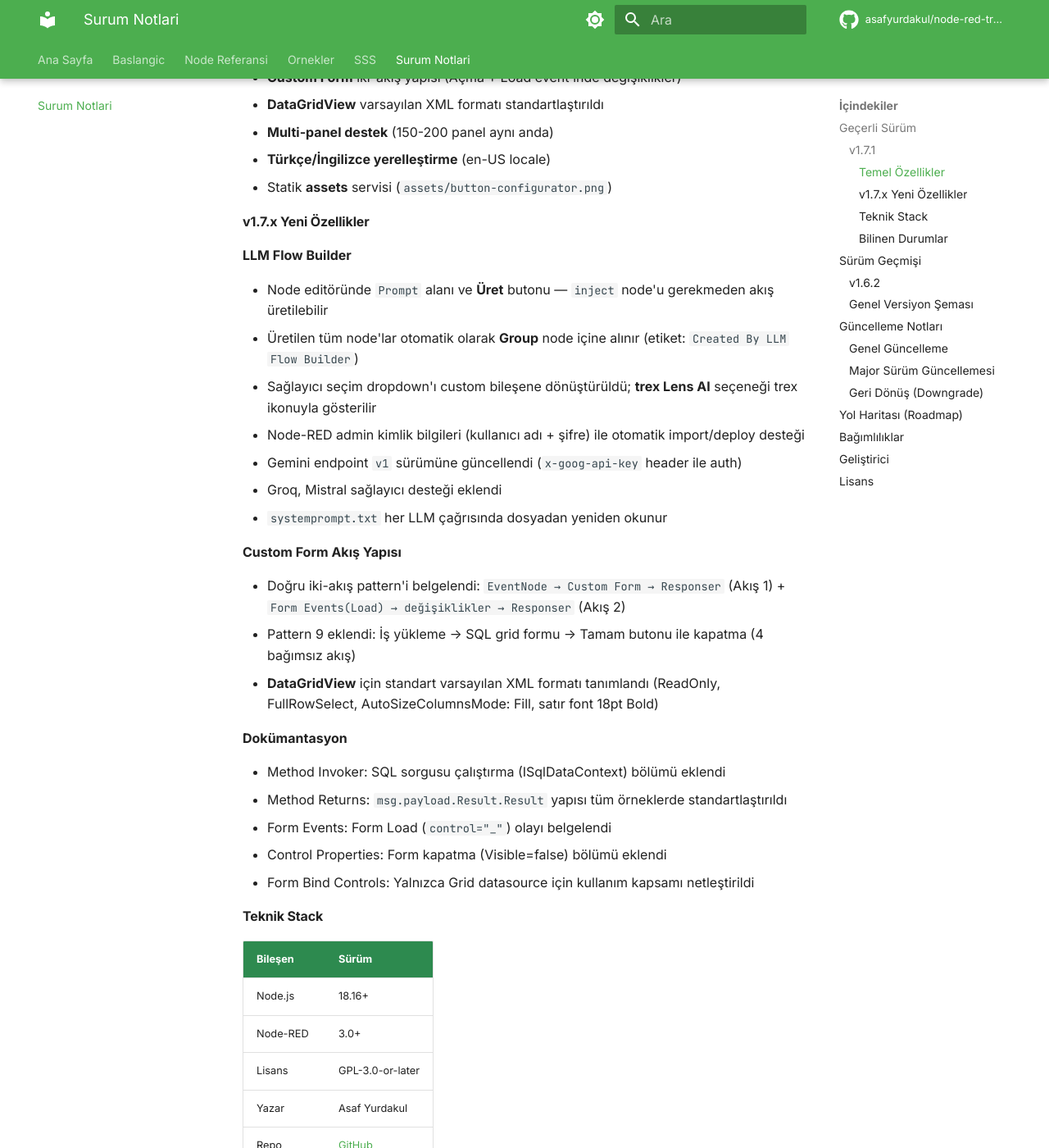
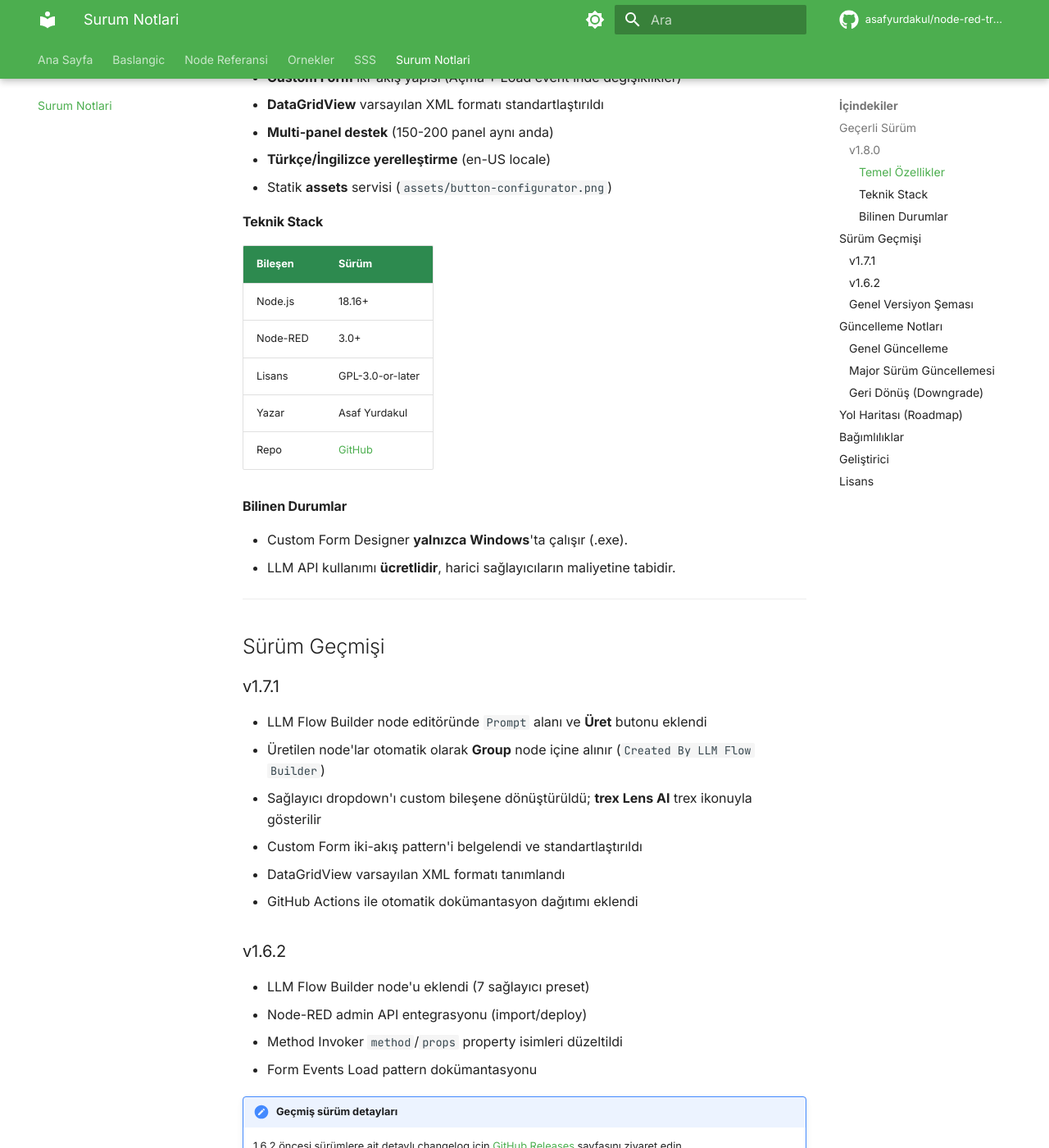
Before and after one commit to asafyurdakul/node-red-trexmes-service, an MkDocs documentation site: the page built from doc/docs/degisiklik-gunlugu.md, in a window 1280 px wide and 1400 px high, scrolled down 619 px. Shown: the whole window at 82% size. Built offline with MkDocs 1.6.1 and Material for MkDocs 9.7.7, drawn with Linux system fonts in a browser that asks for light colours; comment, search, counter and statistics services are not loaded; some of the changed text lies outside the part shown.

```diff
--- a/doc/docs/degisiklik-gunlugu.md
+++ b/doc/docs/degisiklik-gunlugu.md
@@ -4,7 +4,7 @@
 
 ## Geçerli Sürüm
 
-### v1.7.1
+### v1.8.0
 
 Paketin bu dokümantasyonda kapsamlı olarak ele alınan **güncel sürümüdür**.
 
@@ -21,32 +21,6 @@ Paketin bu dokümantasyonda kapsamlı olarak ele alınan **güncel sürümüdür
 - **Multi-panel destek** (150-200 panel aynı anda)
 - **Türkçe/İngilizce yerelleştirme** (en-US locale)
 - Statik **assets** servisi (`assets/button-configurator.png`)
-
-#### v1.7.x Yeni Özellikler
-
-**LLM Flow Builder**
-
-- Node editöründe `Prompt` alanı ve **Üret** butonu — `inject` node'u gerekmeden akış üretilebilir
-- Üretilen tüm node'lar otomatik olarak **Group** node içine alınır (etiket: `Created By LLM Flow Builder`)
-- Sağlayıcı seçim dropdown'ı custom bileşene dönüştürüldü; **trex Lens AI** seçeneği trex ikonuyla gösterilir
-- Node-RED admin kimlik bilgileri (kullanıcı adı + şifre) ile otomatik import/deploy desteği
-- Gemini endpoint `v1` sürümüne güncellendi (`x-goog-api-key` header ile auth)
-- Groq, Mistral sağlayıcı desteği eklendi
-- `systemprompt.txt` her LLM çağrısında dosyadan yeniden okunur
-
-**Custom Form Akış Yapısı**
-
-- Doğru iki-akış pattern'i belgelendi: `EventNode → Custom Form → Responser` (Akış 1) + `Form Events(Load) → değişiklikler → Responser` (Akış 2)
-- Pattern 9 eklendi: İş yükleme → SQL grid formu → Tamam butonu ile kapatma (4 bağımsız akış)
-- **DataGridView** için standart varsayılan XML formatı tanımlandı (ReadOnly, FullRowSelect, AutoSizeColumnsMode: Fill, satır font 18pt Bold)
-
-**Dokümantasyon**
-
-- Method Invoker: SQL sorgusu çalıştırma (ISqlDataContext) bölümü eklendi
-- Method Returns: `msg.payload.Result.Result` yapısı tüm örneklerde standartlaştırıldı
-- Form Events: Form Load (`control="_"`) olayı belgelendi
-- Control Properties: Form kapatma (Visible=false) bölümü eklendi
-- Form Bind Controls: Yalnızca Grid datasource için kullanım kapsamı netleştirildi
 
 #### Teknik Stack
 
@@ -66,6 +40,15 @@ Paketin bu dokümantasyonda kapsamlı olarak ele alınan **güncel sürümüdür
 ---
 
 ## Sürüm Geçmişi
+
+### v1.7.1
+
+- LLM Flow Builder node editöründe `Prompt` alanı ve **Üret** butonu eklendi
+- Üretilen node'lar otomatik olarak **Group** node içine alınır (`Created By LLM Flow Builder`)
+- Sağlayıcı dropdown'ı custom bileşene dönüştürüldü; **trex Lens AI** trex ikonuyla gösterilir
+- Custom Form iki-akış pattern'i belgelendi ve standartlaştırıldı
+- DataGridView varsayılan XML formatı tanımlandı
+- GitHub Actions ile otomatik dokümantasyon dağıtımı eklendi
 
 ### v1.6.2
 
@@ -127,7 +110,7 @@ Aşağıdaki özellikler topluluk geri bildirimine bağlı olarak değerlendiril
 
 ## Bağımlılıklar
 
-`v1.7.1` itibarıyla paketin bağlı olduğu npm paketleri:
+`v1.8.0` itibarıyla paketin bağlı olduğu npm paketleri:
 
 | Paket | Amaç |
 |---|---|
```
Also changed, not shown: doc/docs/index.md (+1 -1 lines).
